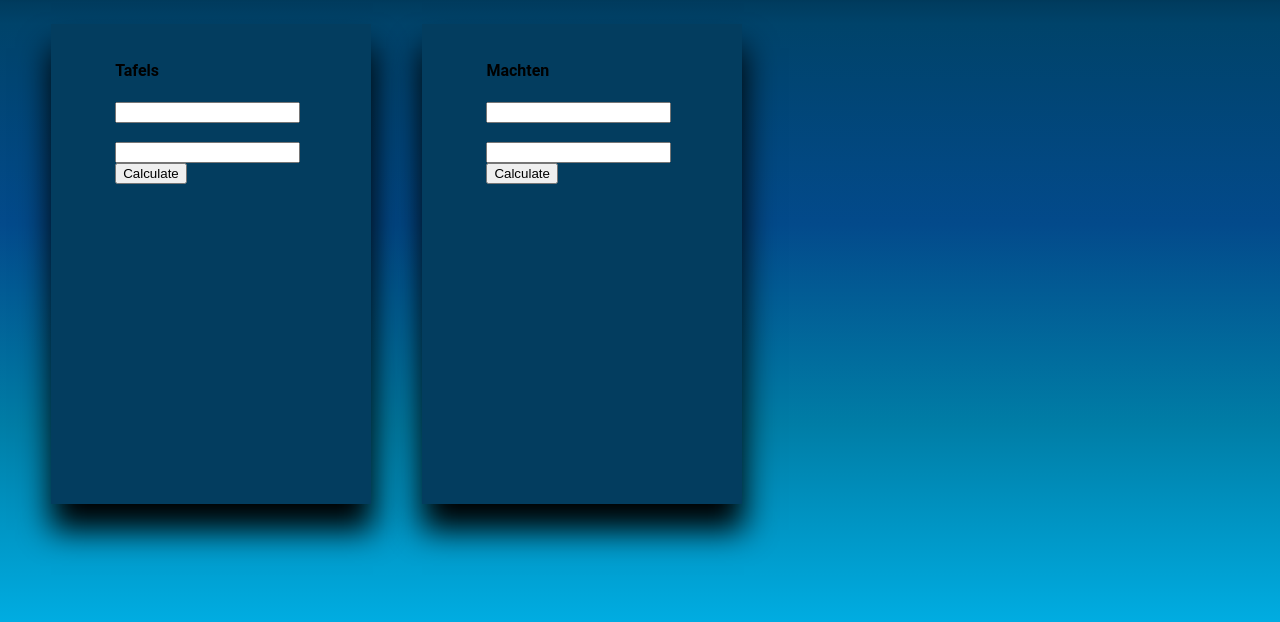
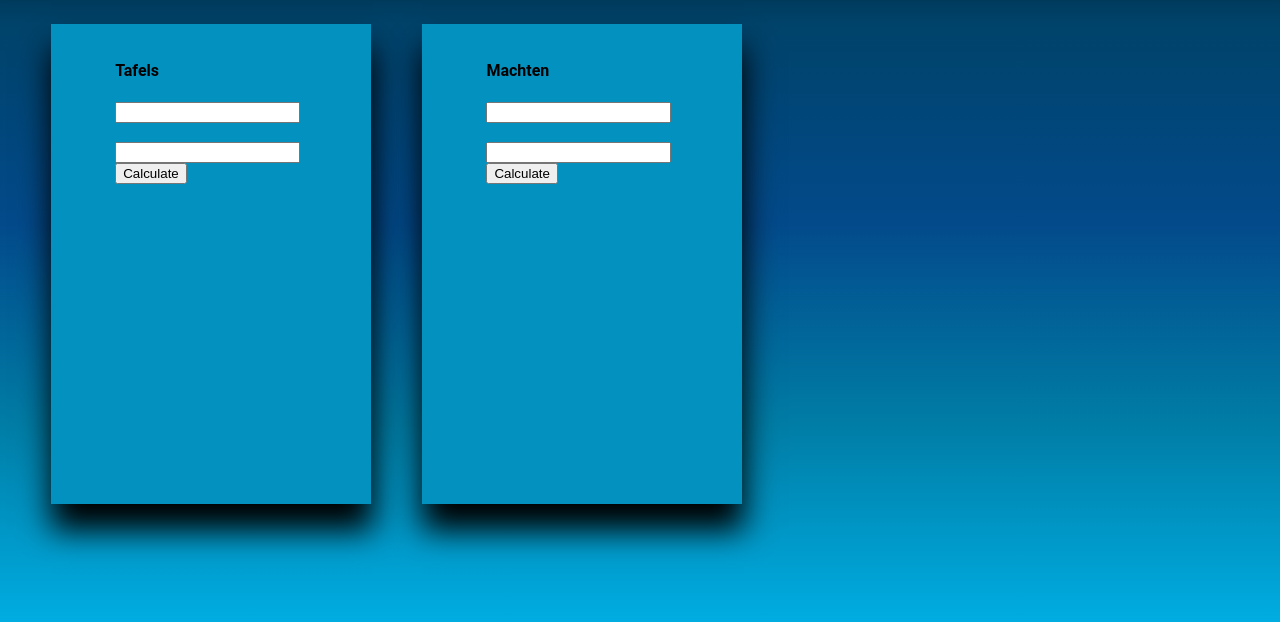
Before and after one commit to ahmedmohamoud/MathMate, a plain HTML site: page MathMate/Eenvoudige Reeksen/index.html in a window 1280 px wide. Shown: the part 176-798 px from the top of the page. Drawn offline with Linux system fonts and the light colour scheme.

Commit message:
Update style.css

```diff
--- a/MathMate/Eenvoudige Reeksen/style.css
+++ b/MathMate/Eenvoudige Reeksen/style.css
@@ -164,7 +164,7 @@ a {
 
 #tafels {
     margin-left: 4vw;
-    background: var(--main-bg);
+    background: var(--main-bg2);
     width: 25vw;
     height: 60vh;
     margin-bottom: 5vw;
@@ -181,7 +181,7 @@ a {
 
 #machts {
     margin-left: 4vw;
-    background: var(--main-bg);
+    background: var(--main-bg2);
     width: 25vw;
     height: 60vh;
     margin-bottom: 5vw;
```
